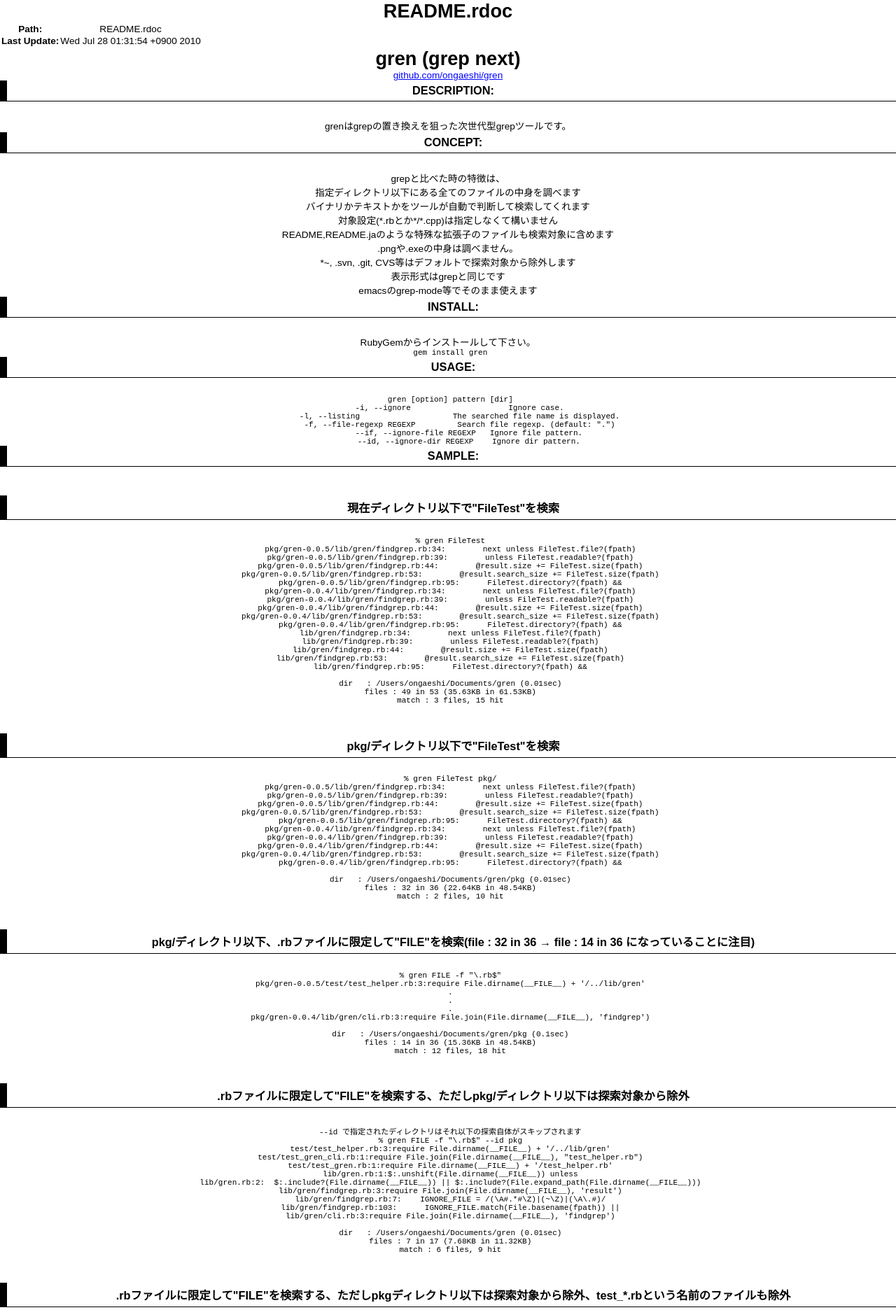
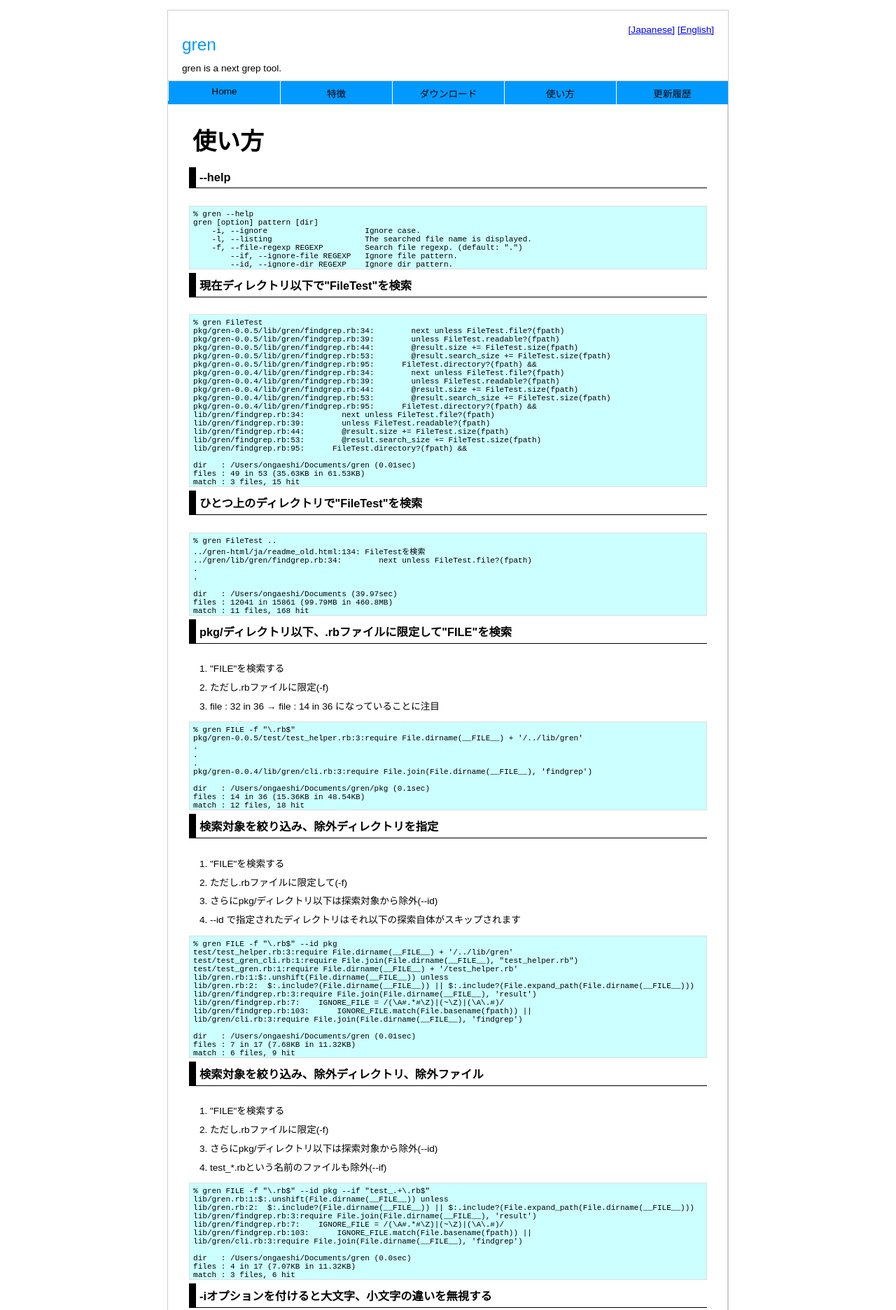
Before and after one commit to ongaeshi/gren, a plain HTML site: page ja/readme.html in a window 1280 px wide. Shown: the top 1872 px of the page at 70% size. Drawn offline with Linux system fonts and the light colour scheme.

Commit message:
readmeを追加

```diff
--- a/ja/readme.html
+++ b/ja/readme.html
@@ -1,128 +1,43 @@
-<?xml version="1.0" encoding="utf8"?>
-<!DOCTYPE html
-     PUBLIC "-//W3C//DTD XHTML 1.0 Transitional//EN"
-     "http://www.w3.org/TR/xhtml1/DTD/xhtml1-transitional.dtd">
+<!DOCTYPE html PUBLIC "-//W3C//DTD HTML 4.01 Transitional//EN" "http://www.w3.org/TR/html4/loose.dtd">
+<html lang="ja">
 
-<html xmlns="http://www.w3.org/1999/xhtml" xml:lang="en" lang="en">
   <head>
-  <title>File: README.rdoc</title>
-  <meta http-equiv="Content-Type" content="text/html; charset=utf8" />
-  <meta http-equiv="Content-Script-Type" content="text/javascript" />
-  <link rel="stylesheet" href="../style.css" type="text/css" media="screen" />
-  <script type="text/javascript">
-  // <![CDATA[
+    <meta http-equiv="Content-Style-Type" content="text/css">
+    <meta http-equiv="Content-Script-Type" content="text/javascript">
+    <meta http-equiv="Content-Type" content="text/html; charset=UTF-8">
+    <meta name="Description" content="gren is a grep next tool, create by ruby.">
+    <meta name="Keywords" content="grep,ruby,gem,next,tool,search">
+    <title>gren - gren is a next grep tool.</title>
+    <link rel="stylesheet" href="../style.css" type="text/css" media="screen,tv">
+  </head>
 
-  function popupCode( url ) {
-    window.open(url, "Code", "resizable=yes,scrollbars=yes,toolbar=no,status=no,height=150,width=400")
-  }
+  <body>
+    <div id="wrapper">
+      <div id="header">
+        <!-- 見出し -->
+        <h1><a href="../ja/index.html">[Japanese]</a> <a href="../en/index.html">[English]</a></h1>
+        <!-- タイトル -->
+        <p class="logo"><a href="index.html">gren</a></p>
+        <!-- 概要 -->
+        <p class="description">gren is a next grep tool.</p>
+      </div><!-- / header end -->
+      <div id="globalnavi">
+        <!-- グローバルナビゲーション -->
+        <ul>
+          <li><a href="index.html">Home</a></li>
+          <li><a href="feature.html">特徴</a></li>
+          <li><a href="download.html">ダウンロード</a></li>
+          <li><a href="readme.html">使い方</a></li>
+          <li><a href="history.html">更新履歴</a></li>
+        </ul>
+      </div><!-- / globalnavi end -->
 
-  function toggleCode( id ) {
-    if ( document.getElementById )
-      elem = document.getElementById( id );
-    else if ( document.all )
-      elem = eval( "document.all." + id );
-    else
-      return false;
+      <div id="contents_wide">
+        <h1>使い方</h1>
 
-    elemStyle = elem.style;
-
-    if ( elemStyle.display != "block" ) {
-      elemStyle.display = "block"
-    } else {
-      elemStyle.display = "none"
-    }
-
-    return true;
-  }
-
-  // Make codeblocks hidden by default
-  document.writeln( "<style type=\"text/css\">div.method-source-code { display: none }</style>" )
-
-  // ]]>
-  </script>
-
-</head>
-<body>
-
-
-
-  <div id="fileHeader">
-    <h1>README.rdoc</h1>
-    <table class="header-table">
-    <tr class="top-aligned-row">
-      <td><strong>Path:</strong></td>
-      <td>README.rdoc
-      </td>
-    </tr>
-    <tr class="top-aligned-row">
-      <td><strong>Last Update:</strong></td>
-      <td>Wed Jul 28 01:31:54 +0900 2010</td>
-    </tr>
-    </table>
-  </div>
-  <!-- banner header -->
-
-  <div id="bodyContent">
-
-
-
-  <div id="contextContent">
-
-    <div id="description">
-      <h1>gren (grep next)</h1>
-<ul>
-<li><a href="http://github.com/ongaeshi/gren">github.com/ongaeshi/gren</a>
-
-</li>
-</ul>
-<h2>DESCRIPTION:</h2>
-<p>
-grenはgrepの置き換えを狙った次世代型grepツールです。
-</p>
-<h2>CONCEPT:</h2>
-<p>
-grepと比べた時の特徴は、
-</p>
-<ul>
-<li>指定ディレクトリ以下にある全てのファイルの中身を調べます
-
-</li>
-<li>バイナリかテキストかをツールが自動で判断して検索してくれます
-
-<ul>
-<li>対象設定(*.rbとか*/*.cpp)は指定しなくて構いません
-
-</li>
-<li>README,README.jaのような特殊な拡張子のファイルも検索対象に含めます
-
-</li>
-<li>.pngや.exeの中身は調べません。
-
-</li>
-</ul>
-</li>
-<li>*~, .svn, .git,
-CVS等はデフォルトで探索対象から除外します
-
-</li>
-<li>表示形式はgrepと同じです
-
-<ul>
-<li>emacsのgrep-mode等でそのまま使えます
-
-</li>
-</ul>
-</li>
-</ul>
-<h2>INSTALL:</h2>
-<p>
-RubyGemからインストールして下さい。
-</p>
+<h2>--help</h2>
 <pre>
- gem install gren
-</pre>
-<h2>USAGE:</h2>
-<pre>
+% gren --help
 gren [option] pattern [dir]
     -i, --ignore                     Ignore case.
     -l, --listing                    The searched file name is displayed.
@@ -130,8 +45,8 @@
         --if, --ignore-file REGEXP   Ignore file pattern.
         --id, --ignore-dir REGEXP    Ignore dir pattern.
 </pre>
-<h2>SAMPLE:</h2>
-<h3>現在ディレクトリ以下で&quot;FileTest&quot;を検索</h3>
+
+<h2>現在ディレクトリ以下で&quot;FileTest&quot;を検索</h2>
 <pre>
 % gren FileTest
 pkg/gren-0.0.5/lib/gren/findgrep.rb:34:        next unless FileTest.file?(fpath)
@@ -154,25 +69,26 @@
 files : 49 in 53 (35.63KB in 61.53KB)
 match : 3 files, 15 hit
 </pre>
-<h3>pkg/ディレクトリ以下で&quot;FileTest&quot;を検索</h3>
+
+<h2>ひとつ上のディレクトリで"FileTest"を検索</h2>
 <pre>
- % gren FileTest pkg/
- pkg/gren-0.0.5/lib/gren/findgrep.rb:34:        next unless FileTest.file?(fpath)
- pkg/gren-0.0.5/lib/gren/findgrep.rb:39:        unless FileTest.readable?(fpath)
- pkg/gren-0.0.5/lib/gren/findgrep.rb:44:        @result.size += FileTest.size(fpath)
- pkg/gren-0.0.5/lib/gren/findgrep.rb:53:        @result.search_size += FileTest.size(fpath)
- pkg/gren-0.0.5/lib/gren/findgrep.rb:95:      FileTest.directory?(fpath) &amp;&amp;
- pkg/gren-0.0.4/lib/gren/findgrep.rb:34:        next unless FileTest.file?(fpath)
- pkg/gren-0.0.4/lib/gren/findgrep.rb:39:        unless FileTest.readable?(fpath)
- pkg/gren-0.0.4/lib/gren/findgrep.rb:44:        @result.size += FileTest.size(fpath)
- pkg/gren-0.0.4/lib/gren/findgrep.rb:53:        @result.search_size += FileTest.size(fpath)
- pkg/gren-0.0.4/lib/gren/findgrep.rb:95:      FileTest.directory?(fpath) &amp;&amp;
+% gren FileTest ..
+../gren-html/ja/readme_old.html:134: FileTestを検索
+../gren/lib/gren/findgrep.rb:34:        next unless FileTest.file?(fpath)
+.
+.
 
- dir   : /Users/ongaeshi/Documents/gren/pkg (0.01sec)
- files : 32 in 36 (22.64KB in 48.54KB)
- match : 2 files, 10 hit
+dir   : /Users/ongaeshi/Documents (39.97sec)
+files : 12041 in 15861 (99.79MB in 460.8MB)
+match : 11 files, 168 hit
 </pre>
-<h3>pkg/ディレクトリ以下、.rbファイルに限定して&quot;FILE&quot;を検索(file : 32 in 36 → file : 14 in 36 になっていることに注目)</h3>
+
+<h2>pkg/ディレクトリ以下、.rbファイルに限定して&quot;FILE&quot;を検索</h2>
+<ol>
+  <li>"FILE"を検索する
+  <li>ただし.rbファイルに限定(-f)
+  <li>file : 32 in 36 → file : 14 in 36 になっていることに注目
+</ol>
 <pre>
 % gren FILE -f &quot;\.rb$&quot;
 pkg/gren-0.0.5/test/test_helper.rb:3:require File.dirname(__FILE__) + '/../lib/gren'
@@ -185,9 +101,15 @@
 files : 14 in 36 (15.36KB in 48.54KB)
 match : 12 files, 18 hit
 </pre>
-<h3>.rbファイルに限定して&quot;FILE&quot;を検索する、ただしpkg/ディレクトリ以下は探索対象から除外</h3>
+
+<h2>検索対象を絞り込み、除外ディレクトリを指定</h2>
+<ol>
+  <li>"FILE"を検索する
+  <li>ただし.rbファイルに限定して(-f)
+  <li>さらにpkg/ディレクトリ以下は探索対象から除外(--id)
+  <li>--id で指定されたディレクトリはそれ以下の探索自体がスキップされます
+</ol>
 <pre>
- --id で指定されたディレクトリはそれ以下の探索自体がスキップされます
 % gren FILE -f &quot;\.rb$&quot; --id pkg
 test/test_helper.rb:3:require File.dirname(__FILE__) + '/../lib/gren'
 test/test_gren_cli.rb:1:require File.join(File.dirname(__FILE__), &quot;test_helper.rb&quot;)
@@ -203,7 +125,14 @@
 files : 7 in 17 (7.68KB in 11.32KB)
 match : 6 files, 9 hit
 </pre>
-<h3>.rbファイルに限定して&quot;FILE&quot;を検索する、ただしpkgディレクトリ以下は探索対象から除外、test_*.rbという名前のファイルも除外</h3>
+
+<h2>検索対象を絞り込み、除外ディレクトリ、除外ファイル</h2>
+<ol>
+  <li>"FILE"を検索する
+  <li>ただし.rbファイルに限定(-f)
+  <li>さらにpkg/ディレクトリ以下は探索対象から除外(--id)
+  <li>test_*.rbという名前のファイルも除外(--if)
+</ol>
 <pre>
 % gren FILE -f &quot;\.rb$&quot; --id pkg --if &quot;test_.+\.rb$&quot;
 lib/gren.rb:1:$:.unshift(File.dirname(__FILE__)) unless
@@ -217,7 +146,8 @@
 files : 4 in 17 (7.07KB in 11.32KB)
 match : 3 files, 6 hit
 </pre>
-<h3>-iオプションを付けると大文字、小文字の違いを無視する</h3>
+
+<h2>-iオプションを付けると大文字、小文字の違いを無視する</h2>
 <pre>
 % gren FILE -i -f &quot;\.rb$&quot; --id pkg --if &quot;test_.+\.rb$&quot;
 lib/gren.rb:1:$:.unshift(File.dirname(__FILE__)) unless
@@ -232,8 +162,10 @@
 files : 4 in 17 (7.07KB in 11.32KB)
 match : 4 files, 53 hit
 </pre>
-<h3>-lでリスティングモード、探索時に辿ったファイル、マッチしたファイル、無視したファイル、無視したディレクトリ、読み込み禁止で読めなかったもの等が一覧出来る</h3>
+
+<h2>-lでリスティングモード</h2>
 <p>
+探索時に辿ったファイル、マッチしたファイル、無視したファイル、無視したディレクトリ、読み込み禁止で読めなかったもの等が一覧出来る<br>
 大量にテキストが出力される可能性があるので注意(リダイレクト推奨)
 </p>
 <pre>
@@ -274,7 +206,8 @@
 files : 49 in 53 (33.96KB in 59.86KB)
 match : 30 files, 42 hit
 </pre>
-<h3>おまけ : 自分のホームディレクトリでエゴサーチ(結構ヒットするなー)</h3>
+
+<h2>おまけ : 自分のホームディレクトリでエゴサーチ(結構ヒットするなー)</h2>
 <pre>
 % cd ~
 % gren ongaeshi
@@ -286,41 +219,12 @@
 files : 70237 in 153566 (713.45MB in 91.92GB)
 match : 44 files, 162 hit
 </pre>
-<h2>for Emacs:</h2>
-<pre>
- (global-set-key &quot;\C-x\C-g&quot; 'grep-find) ; キーバインドはお好みで
- ;(setq grep-find-command &quot;gren &quot;) ; for OSX
- ;(setq grep-find-command &quot;gren.bat &quot;) ; for Windows
-</pre>
-<h2>LICENSE:</h2>
-<p>
-MIT License
-</p>
+      </div><!-- / contents_wide end -->
 
-    </div>
+      <div id="footer">
+        <p>Copyright © <a href="http://d.hatena.ne.jp/tuto0621/">ongaeshi</a>. All Rights Reserved.</p><!-- コピーライト -->
+        <p id="cds">CSS Template <a href="http://www.css-designsample.com/">CSSデザインサンプル</a></p>
+      </div><!-- / footer end -->
 
-
-   </div>
-
-
-  </div>
-
-
-    <!-- if includes -->
-
-    <div id="section">
-
-
-
-
-
-
-
-
-    <!-- if method_list -->
-
-
-  </div>
-
-</body>
-</html>
+    </div><!-- / wrapper end -->
+</body></html>
--- a/style.css
+++ b/style.css
@@ -60,6 +60,11 @@
   float: right;
   width: 180px;
   padding: 4em 10px 2em;
+}
+
+#contents_wide {
+  padding: 4em 29px 4em 30px;
+  border-right: 1px solid #cccccc;
 }
 
 #footer {
@@ -241,6 +246,62 @@
     padding-top: 5px;
 }
 
+/* ---------------------------------------- #contents_wide内の指定 */
+#contents_wide h1 {
+  font-size: 2.5em;
+  margin-bottom: 10px;
+  padding: 5px 0 5px 5px;
+}
+
+/* -- 見出し -- */
+h2,h3,h4,h5,h6 {
+  font-size: 1.2em;
+  margin-bottom: 1.5em;
+  padding: 5px 0 5px 5px;
+  border-left: 10px solid #000000;
+  border-bottom: 1px solid #000000;
+}
+
+h3,h4,h5,h6 { margin-top: 2.5em; }
+
+/* -- 文字 -- */
+#contents_wide p {
+  line-height: 1.6em;
+  margin-bottom: 0.5em;
+}
+
+/* -- パン屑リスト -- */
+#contents_wide .topic-path {
+  line-height: 1em;
+  margin-bottom: 2em;
+}
+
+/* -- 以下 リスト関係 -- */
+#contents_wide dl { margin: 1em 0; }
+
+#contents_wide dt {
+  margin-bottom: 0.5em;
+  font-weight: bold;
+  border-bottom: 1px dotted #666666;
+}
+
+#contents_wide dd { margin-bottom: 2em; }
+
+#contents_wide ul { margin: 1em 0 1em 20px; }
+#contents_wide ol { margin: 1em 0 1em 30px; }
+#contents_wide li { margin-bottom: 0.5em; }
+
+/* -- preタグ -- */
+#contents_wide pre {
+    border: 1px solid #dedede;
+    margin-bottom: 5px;
+    padding-left: 5px;
+    background-color: #ccffff;
+    font-weight: inherit;
+    margin-top: 5px;
+    padding-top: 5px;
+}
+
 /* ---------------------------------------- #footer内の指定 */
 #footer p { text-align: center; }
 
```
Lines whose indentation alone changed are shown as unchanged.
